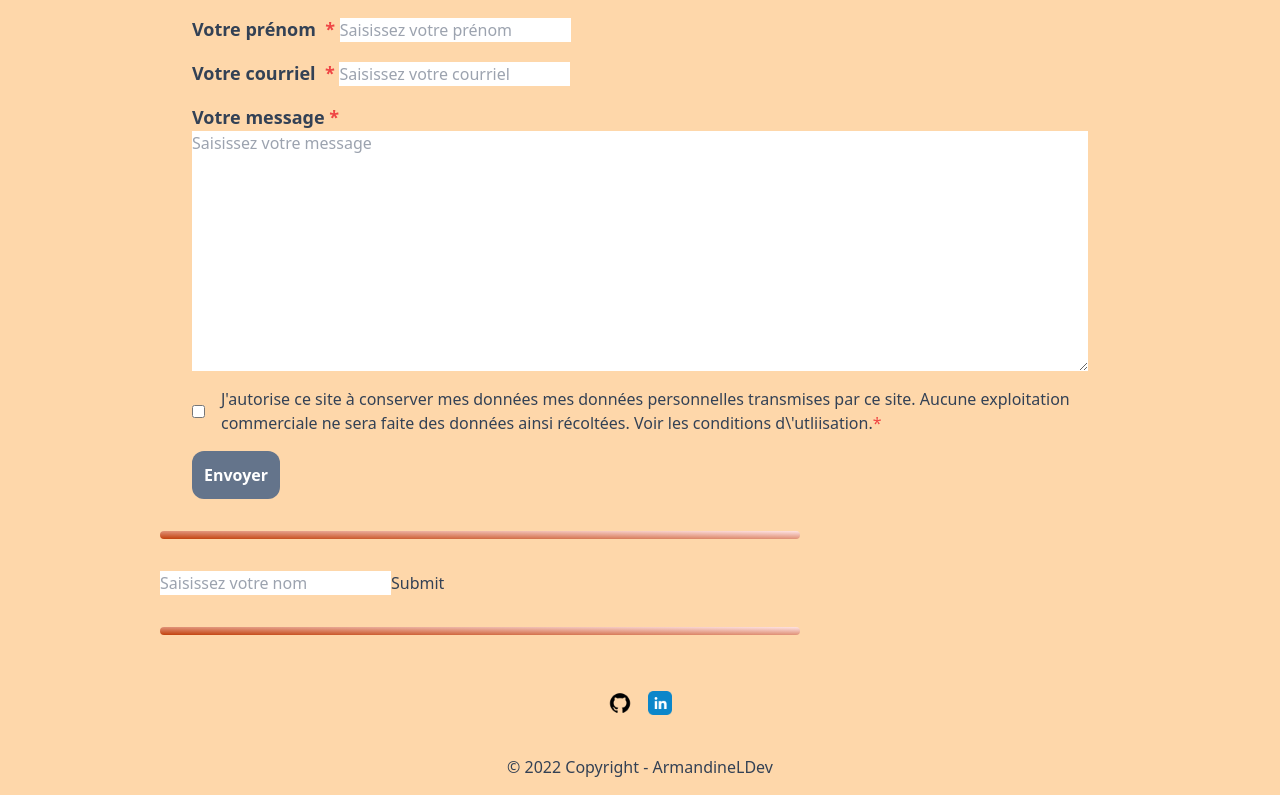
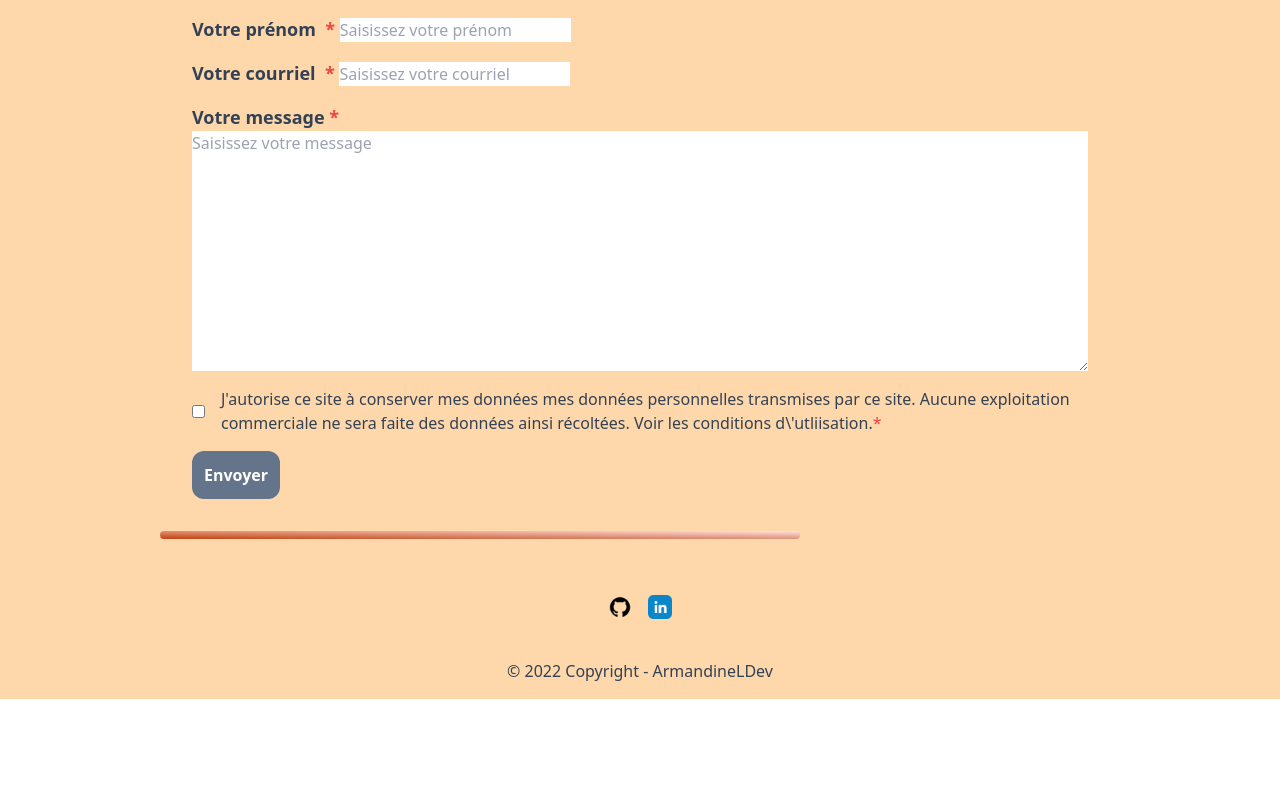
Before and after one commit to ArmandineLDev/ArmandineLDev_old, a React (Create React App) app in the folder client/: page / in a window 1280 px wide. Shown: the part 2525-3320 px from the top of the page. After the commit the page ends 3224 px from the top, so only its background shows below. Built offline with nearby package versions, Linux system fonts and the light colour scheme.

Commit message:
update contact form

```diff
--- a/client/src/components/Body/Contact/Mailer.jsx
+++ b/client/src/components/Body/Contact/Mailer.jsx
@@ -1,32 +1,8 @@
-import React, { useState } from "react";
+import React from "react";
 import emailjs from "emailjs-com";
-import FormInput from "./FormInput";
-import FormTextarea from "./FormTextarea";
 import { useForm } from "react-hook-form";
 
 const Mailer = () => {
-  const [items] = useState([
-    {
-      imputLabel: "Votre nom",
-      name: "lastname",
-      type: "text",
-      placeholder: "Saisissez votre nom",
-    },
-    {
-      imputLabel: "Votre prénom",
-      name: "firstname",
-      type: "text",
-      placeholder: "Saisissez votre nom",
-    },
-
-    {
-      imputLabel: "Votre courriel",
-      name: "email",
-      type: "email",
-      placeholder: "Saisissez votre email",
-    },
-  ]);
-
   const { register, handleSubmit, watch } = useForm();
 
   const sendEmail = (e, data) => {
--- a/client/src/components/Body/Contact/Mailer2.jsx
+++ /dev/null
@@ -1,36 +0,0 @@
-import React from "react";
-import { useForm } from "react-hook-form";
-
-const Mailer2 = () => {
-  const {
-    register,
-    handleSubmit,
-    watch,
-    formState: { errors },
-  } = useForm();
-  const onSubmit = (data) => console.log(data);
-
-  console.log(watch("lastname")); // watch input value by passing the name of it
-
-  return (
-    <form onSubmit={handleSubmit(onSubmit)}>
-      {/* register your input into the hook by invoking the "register" function */}
-      <input
-        type="text"
-        name="lastname"
-        id="lasname"
-        placeholder="Saisissez votre nom"
-        {...register("lastname", { required: true })}
-      />
-
-      {/* include validation with required or other standard HTML validation rules */}
-
-      {/* errors will return when field validation fails  */}
-      {errors.exampleRequired && <span>This field is required</span>}
-
-      <input type="submit" />
-    </form>
-  );
-};
-
-export default Mailer2;
--- a/client/src/components/Body/Contact/index.jsx
+++ b/client/src/components/Body/Contact/index.jsx
@@ -1,17 +1,15 @@
-import React from 'react'
-import Separator from '../../commons/Separator'
-import Mailer from './Mailer'
-import Mailer2 from './Mailer2'
+import React from "react";
+import Separator from "../../commons/Separator";
+import Mailer from "./Mailer";
 
 export const Contact = () => {
-    return (
-        <>
-        <h2 className='h2' id='contact'>Contact</h2>
-        <Mailer />
-        <Separator />
-        <Mailer2 />
-        <Separator />
-        </>
-
-    )
-}
+  return (
+    <>
+      <h2 className="h2" id="contact">
+        Contact
+      </h2>
+      <Mailer />
+      <Separator />
+    </>
+  );
+};
```
